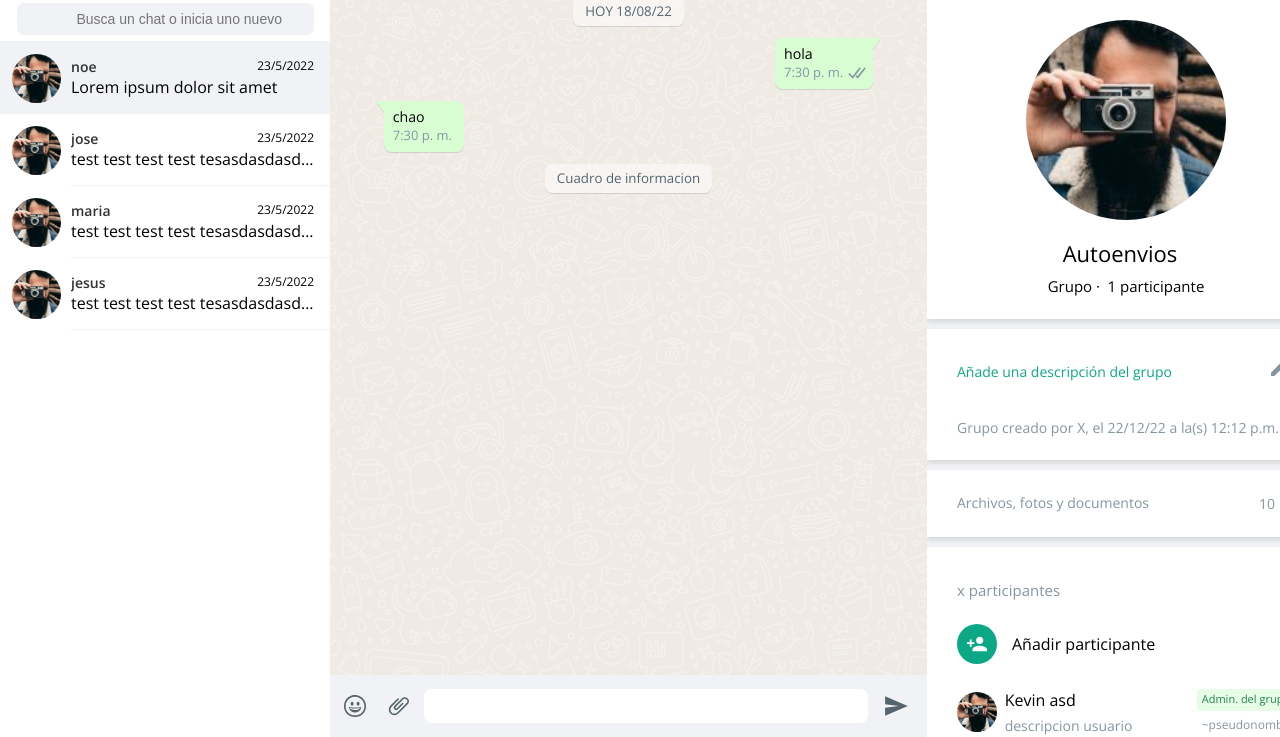
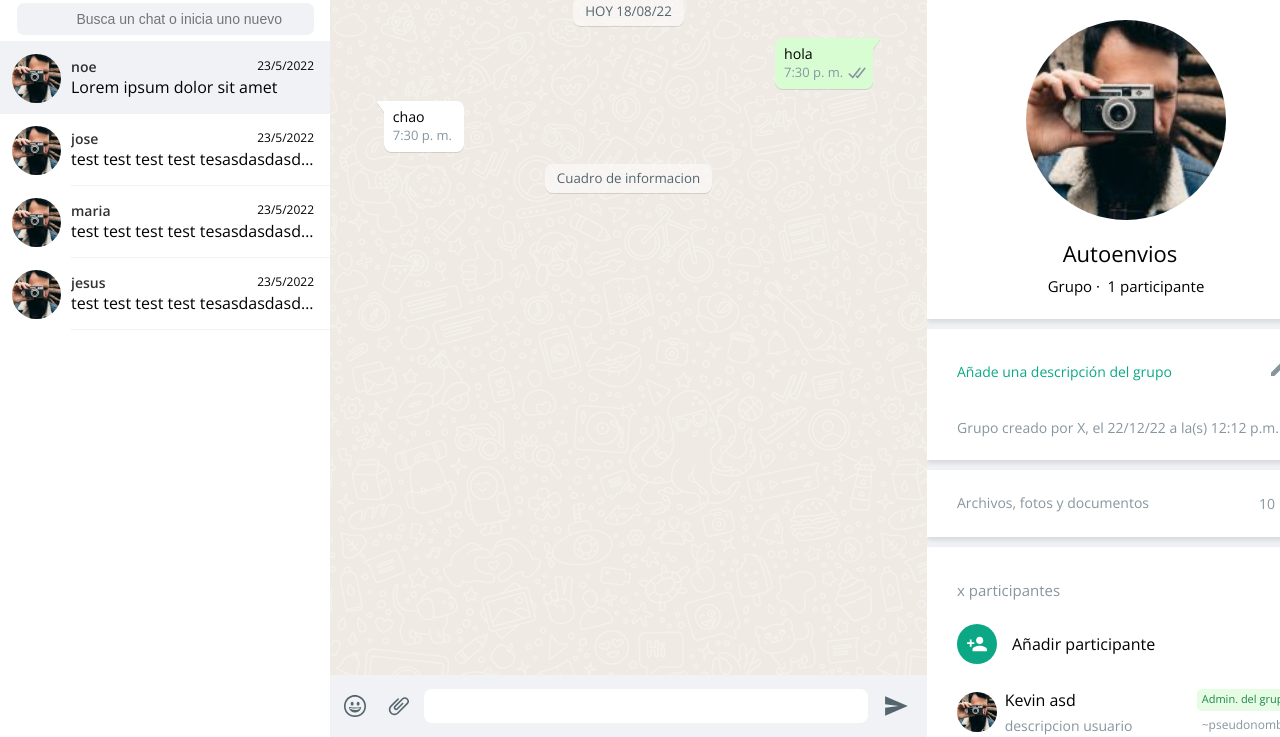
Before and after one commit to JohanAntonyAS/cloneWebwhats, a plain HTML site: page index.html in a window 1280 px wide. Shown: the part 63-800 px from the top of the page. Drawn offline with nearby package versions, Linux system fonts and the light colour scheme.

Commit message:
fix msgIn

```diff
--- a/css/style.css
+++ b/css/style.css
@@ -582,6 +582,7 @@
 .MCtailIn {
     border-top-left-radius: 0px;
     max-width: 420px;
+    background-color: #fff;
 }
 
 .MCcontTail-in {
@@ -589,7 +590,7 @@
     top: -4px;
     left: -8px;
     z-index: 10;
-    color: #d9fdd3;
+    color: #fff;
 }
 
 .MCboxInnerMsg {
```
